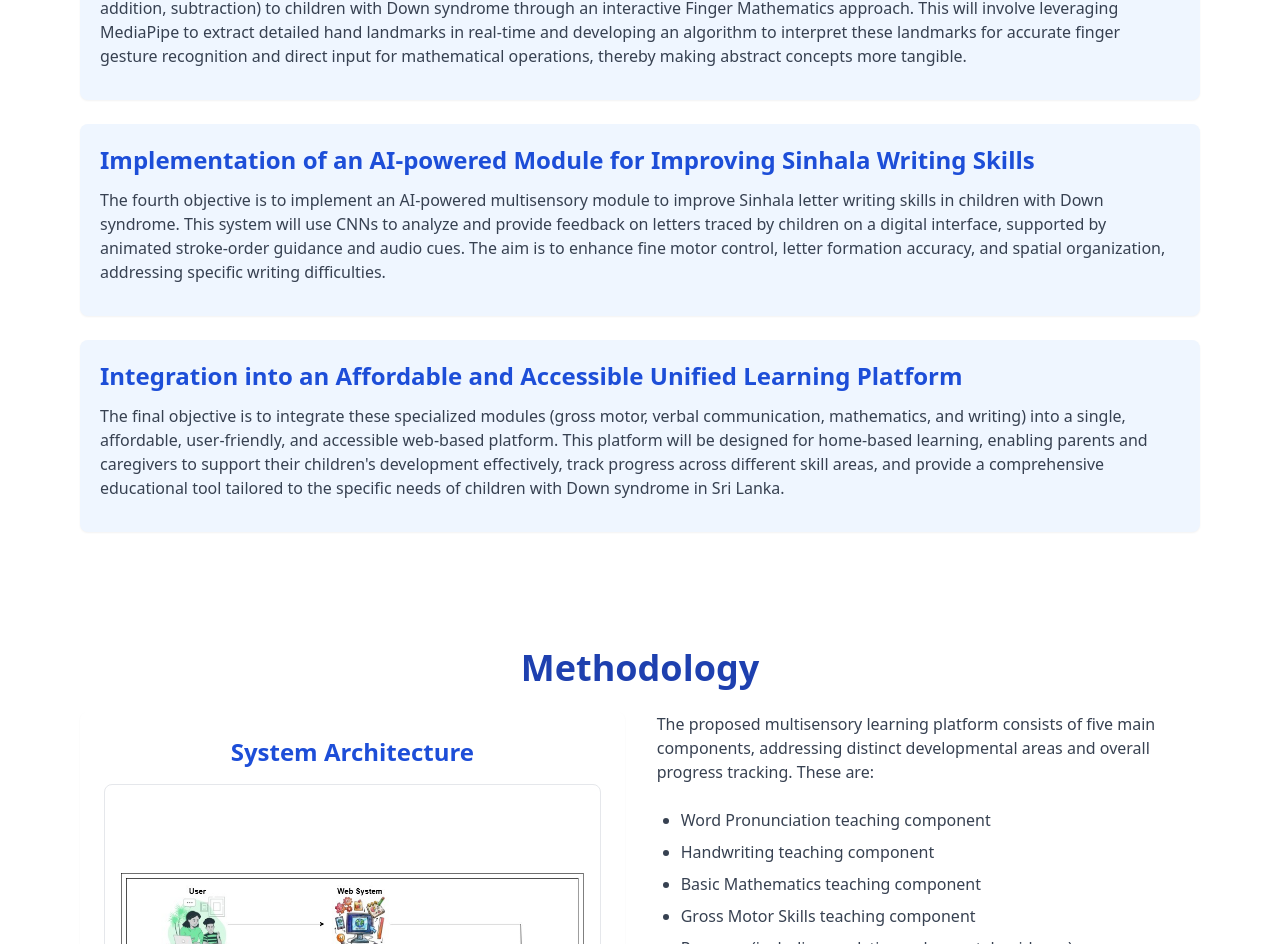
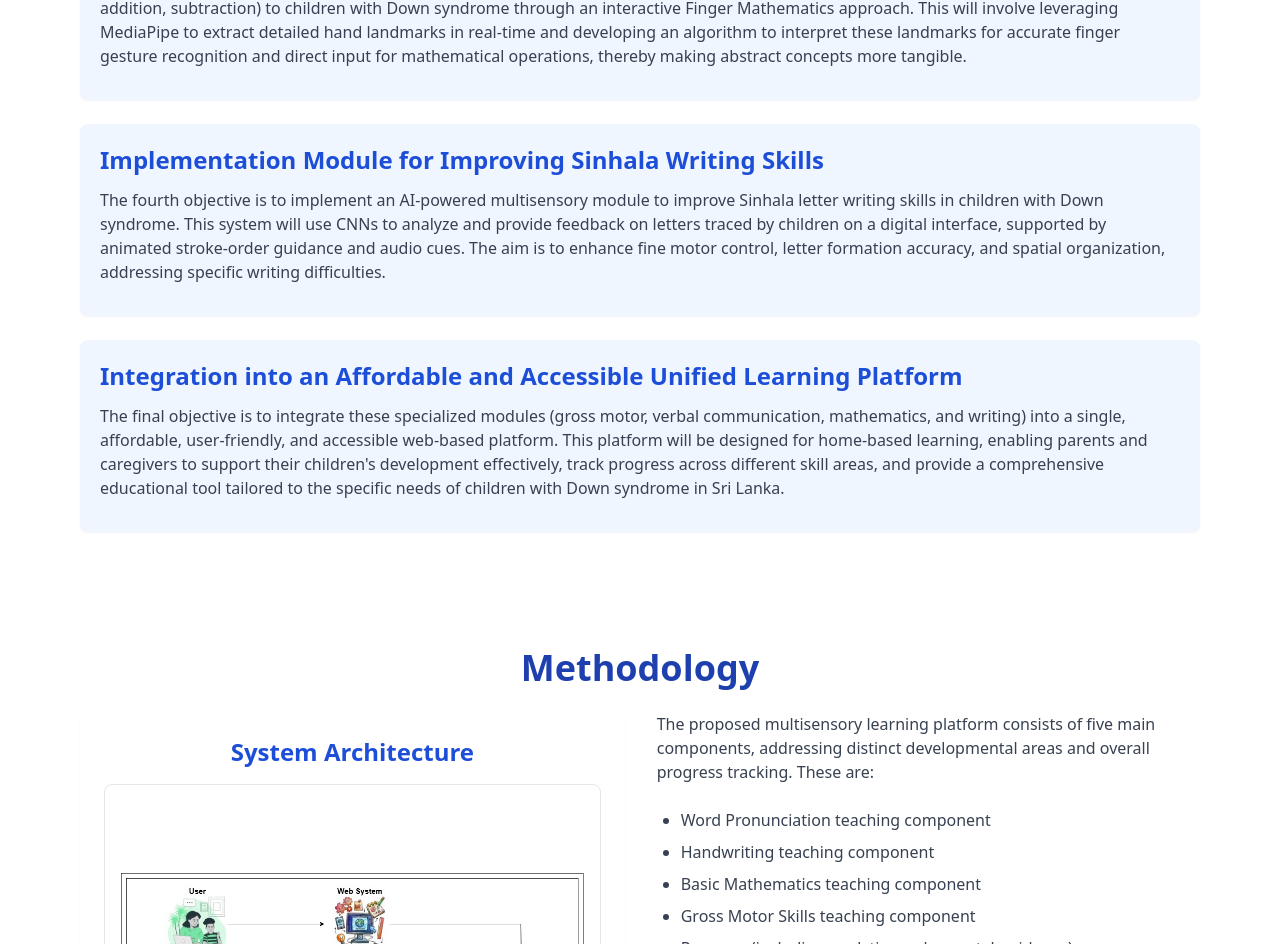
Before and after one commit to lahirujay99/RP-Website, a React (Vite) app: page / in a window 1280 px wide. Shown: the part 4972-5916 px from the top of the page. Built offline with nearby package versions, Linux system fonts and the light colour scheme.

Commit message:
stage 3 completed

```diff
--- a/src/components/ResearchObjectives.tsx
+++ b/src/components/ResearchObjectives.tsx
@@ -53,7 +53,7 @@ function ResearchObjectives() {
 
           <div className="bg-blue-50 p-3 md:p-5 rounded-lg shadow-sm mb-4 md:mb-6">
             <h3 className="text-xl md:text-2xl font-semibold mb-2 md:mb-3 text-blue-700">
-              Implementation of an AI-powered Module for Improving Sinhala Writing Skills
+              Implementation Module for Improving Sinhala Writing Skills
             </h3>
             <p className="text-sm md:text-base text-gray-700 mb-2 md:mb-3">
               The fourth objective is to implement an AI-powered multisensory module to improve Sinhala letter
```
